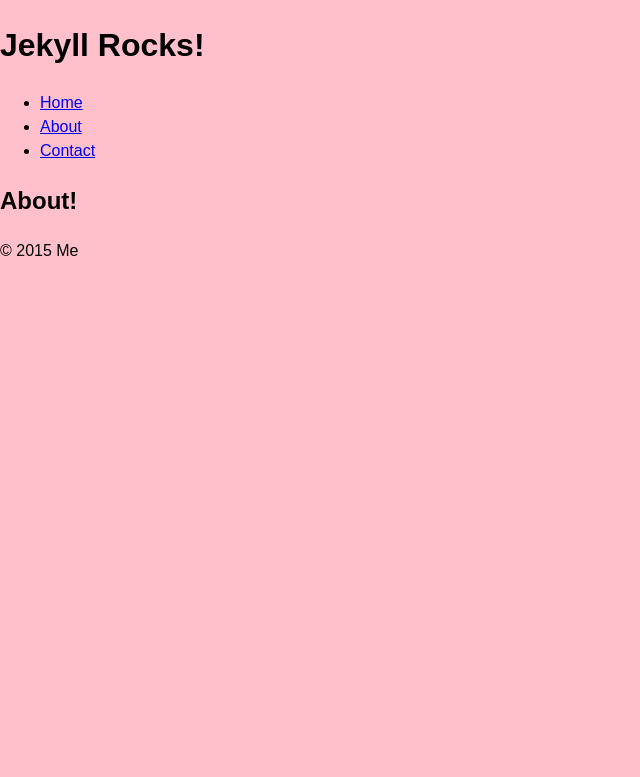
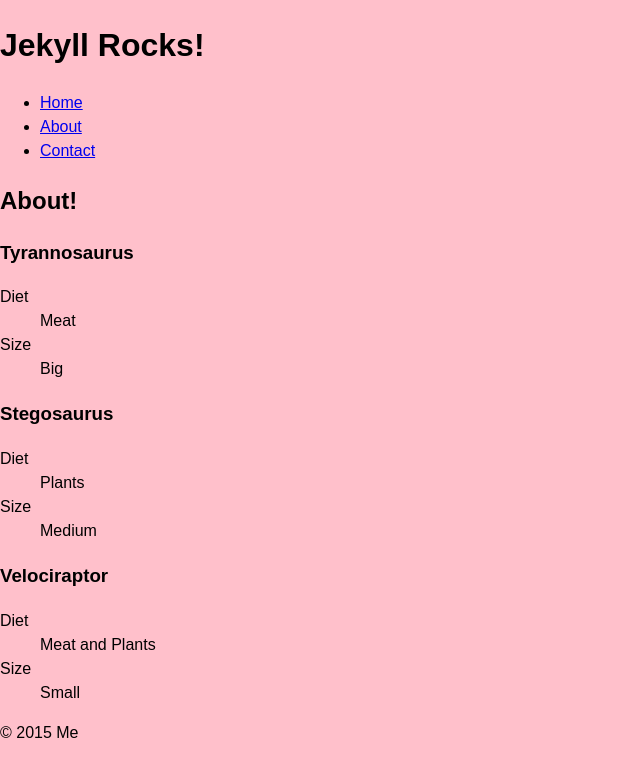
Before and after one commit to dagerebe/jekyll-intro, a Jekyll site: the page built from about.html, in a window 1280 px wide. Shown: the top 777 px of the page, without its empty margins (0-640 px from the left). Built offline with Jekyll 4.4.1, drawn with Linux system fonts in a browser that asks for light colours.

Commit message:
added config.yml

```diff
--- a/_config.yml
+++ b/_config.yml
@@ -1,2 +1,2 @@
 permalink: pretty
-baseurl: /jekyll:intro
+baseurl: /portfolio
--- /dev/null
+++ b/_data/dinos.yml
@@ -0,0 +1,11 @@
+- name: Tyrannosaurus
+  diet: Meat
+  size: Big
+
+- name: Stegosaurus
+  diet: Plants
+  size: Medium
+
+- name: Velociraptor
+  diet: Meat and Plants
+  size: Small
--- a/about.html
+++ b/about.html
@@ -4,4 +4,14 @@ layout: default
 
 <main>
 	<h2>About!</h2>
+
+	{% for dino in site.data.dinos %}
+		<h3>{{dino.name}}</h3>
+		<dl>
+			<dt>Diet</dt>
+			<dd>{{dino.diet}}</dd>
+			<dt>Size</dt>
+			<dd>{{dino.size}}</dd>
+		</dl>
+	{% endfor %}
 </main>
```
